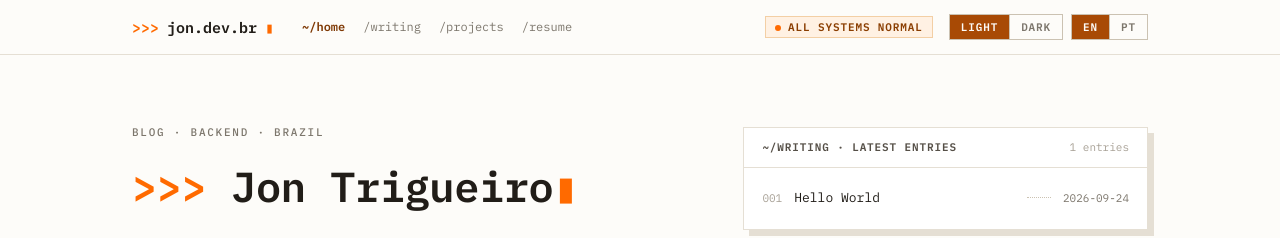
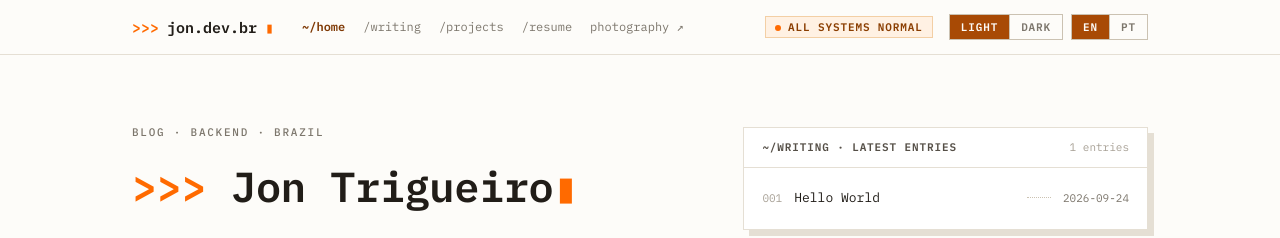
Before and after one commit to joepreludian/blog.jon.dev.br, a Jekyll site: the page built from index.html, in a window 1280 px wide. Shown: the top 238 px of the page. Built offline with Jekyll 4.4.1, drawn with Linux system fonts in a browser that asks for light colours.

Commit message:
feat(nav): link to the pexels photography profile

```diff
--- a/_config.yml
+++ b/_config.yml
@@ -4,6 +4,7 @@ url: "https://blog.jon.dev.br"
 author: "jon"
 email: "me@jon.dev.br"
 github: "https://github.com/joepreludian"
+pexels: "https://www.pexels.com/@jon-trigueiro-2155893850/"
 
 # Default language for anything not covered by `defaults` below.
 lang: en
--- a/_data/strings/en.yml
+++ b/_data/strings/en.yml
@@ -3,6 +3,7 @@ nav:
   writing: "/writing"
   projects: "/projects"
   resume: "/resume"
+  photography: "photography"
 
 status: "all systems normal"
 
--- a/_data/strings/pt.yml
+++ b/_data/strings/pt.yml
@@ -3,6 +3,7 @@ nav:
   writing: "/writing"
   projects: "/projects"
   resume: "/resume"
+  photography: "fotografia"
 
 status: "todos os sistemas normais"
 
--- a/_includes/nav.html
+++ b/_includes/nav.html
@@ -18,4 +18,5 @@
      href="{{ prefix | append: '/projects/' | relative_url }}"{% if page.section == 'projects' %} aria-current="page"{% endif %}>{{ strings.nav.projects }}</a>
   <a class="nav__item {% if page.section == 'resume' %}nav__item--current{% endif %}"
      href="{{ prefix | append: '/resume/' | relative_url }}"{% if page.section == 'resume' %} aria-current="page"{% endif %}>{{ strings.nav.resume }}</a>
+  <a class="nav__item" href="{{ site.pexels }}" target="_blank" rel="me noopener noreferrer">{{ strings.nav.photography }} <span aria-hidden="true">↗</span></a>
 </nav>
--- a/_sass/layout/_header.scss
+++ b/_sass/layout/_header.scss
@@ -57,7 +57,8 @@ html:not(.js) .theme-toggle {
 
 .nav {
   display: flex;
-  gap: 18px;
+  flex-wrap: wrap;
+  gap: var(--sp-2) 18px;
   font: 400 var(--fs-xs) / 1 var(--font-mono);
 
   &__item {
```
